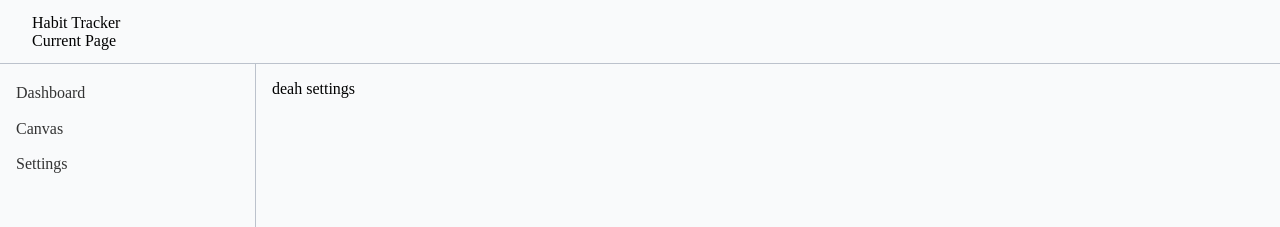
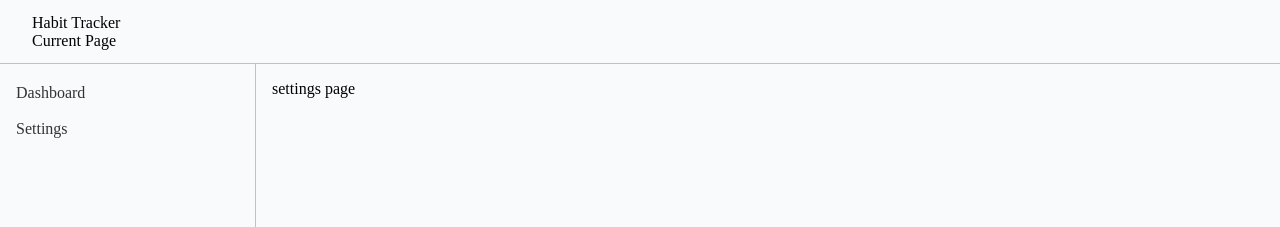
Before and after one commit to mauricioarrequena/habit-tracker-app, a React (Vite) app: page /settings in a window 1280 px wide. Shown: the top 227 px of the page. Built offline with nearby package versions, Linux system fonts and the light colour scheme.

Commit message:
fix: reafactor files and order of files, streucture of project

```diff
--- a/src/App.tsx
+++ /dev/null
@@ -1,6 +0,0 @@
-import './App.css'
-import { Outlet } from 'react-router';
-
-export default function App() {
-  return <Outlet/>;
-}
--- a/src/components/AddHabit.tsx
+++ b/src/components/AddHabit.tsx
@@ -1,7 +1,7 @@
 import styles from "../styles/components/AddHabit.module.css";
 import type { Habit } from "../Types/Habit";
 import colors from "../data/Colors";
-import { habitService } from "../services/habitService";
+import { habitService } from "../services/HabitService";
 import { useState, useEffect, useRef } from "react";
 import type { Color } from "../Types/Color";
 import { ModeEnum } from "../enums/Mode.enum";
--- /dev/null
+++ b/src/components/App.tsx
@@ -0,0 +1,6 @@
+import "../styles/components/App.css";
+import { Outlet } from "react-router";
+
+export default function App() {
+  return <Outlet />;
+}
--- a/src/components/Settings.tsx
+++ b/src/components/Settings.tsx
@@ -1,5 +1,5 @@
 
 
 export default function Settings() {
-  return <span>deah settings</span>
+  return <span>settings page</span>
 }
--- a/src/components/Sidebar.tsx
+++ b/src/components/Sidebar.tsx
@@ -6,13 +6,14 @@ export default function Sidebar() {
     <div className={styles.sidebar}>
       <ul className={styles.sidebarList}>
         <li className={styles.item}>
-          <Link className={styles.navButton} to="/">Dashboard</Link>
+          <Link className={styles.navButton} to="/">
+            Dashboard
+          </Link>
         </li>
         <li className={styles.item}>
-          <Link className={styles.navButton} to="/canvas">Canvas</Link>
-        </li>
-        <li className={styles.item}>
-          <Link className={styles.navButton} to="/settings">Settings</Link>
+          <Link className={styles.navButton} to="/settings">
+            Settings
+          </Link>
         </li>
       </ul>
     </div>
--- a/src/main.tsx
+++ b/src/main.tsx
@@ -1,27 +1,22 @@
-import './index.css'
+import "./index.css";
 import "./styles/variables.css";
-import App from './App.tsx'
-import Layout from './components/Layout.tsx'
-import Canvas from './pages/Canvas.tsx'
-import { createRoot } from 'react-dom/client'
-import { BrowserRouter, Routes, Route } from 'react-router'
-import Dashboard from './pages/Dashboard.tsx'
-import Settings from './components/Settings.tsx';
+import App from "./components/App.tsx";
+import Layout from "./components/Layout.tsx";
+import { createRoot } from "react-dom/client";
+import { BrowserRouter, Routes, Route } from "react-router";
+import Dashboard from "./pages/Dashboard.tsx";
+import Settings from "./components/Settings.tsx";
 
-
-createRoot(document.getElementById('root')!).render(
+createRoot(document.getElementById("root")!).render(
   <BrowserRouter>
     <Routes>
-      <Route path='/' element={<App />}>
-        <Route path='login' element={<div>login page</div>}></Route>
-        <Route path='register' element={<div>register page</div>}></Route>
-        <Route path='*' element={<div>not found</div>}></Route>
+      <Route path="/" element={<App />}>
+        <Route path="*" element={<div>not found</div>}></Route>
         <Route element={<Layout />}>
           <Route index element={<Dashboard />} />
-          <Route path='canvas' element={<Canvas />} />
-          <Route path='settings' element={<Settings />} />
+          <Route path="settings" element={<Settings />} />
         </Route>
       </Route>
     </Routes>
-  </BrowserRouter>,
-)
+  </BrowserRouter>
+);
--- a/src/pages/Dashboard.tsx
+++ b/src/pages/Dashboard.tsx
@@ -8,7 +8,7 @@ import type { Habit } from "../Types/Habit";
 import { ModeEnum } from "../enums/Mode.enum";
 import { useEffect, useState } from "react";
 
-import { habitService } from "../services/habitService";
+import { habitService } from "../services/HabitService";
 
 export default function Dashboard() {
   const [modalContent, setModalContent] = useState<React.ReactNode>(null);
```
Also changed, not shown: src/pages/Canvas.tsx (deleted, +0 -7 lines), src/App.css (deleted), src/styles/components/App.css (added).
